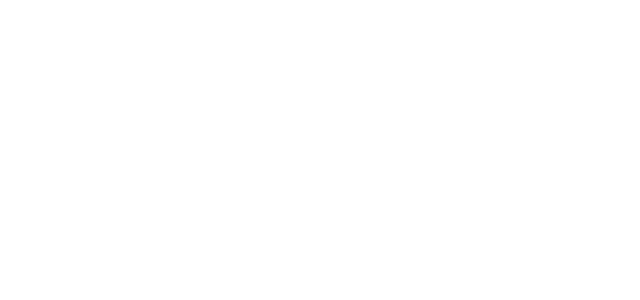
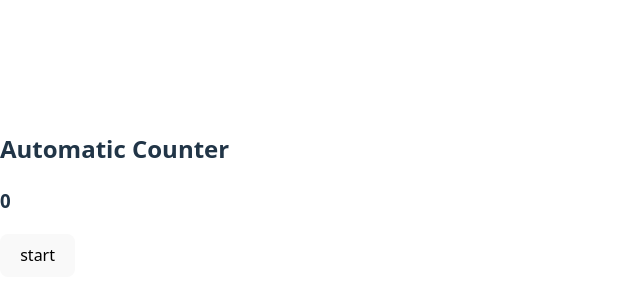
Before and after one commit to Sulakshyana/react-learning, a React (Vite) app: page /auto-counter in a window 1280 px wide. Before the commit this address had no page. Shown: the part 206-506 px from the top of the page, without its empty margins (0-640 px from the left). Built offline with nearby package versions, Linux system fonts and the light colour scheme.

Commit message:
auto-increment counter

```diff
--- /dev/null
+++ b/src/Components/AutoCounter.tsx
@@ -0,0 +1,43 @@
+import { useEffect, useState } from "react";
+
+function AutoCounter() {
+  const [count, setCount] = useState(0);
+  const [isRunning, setIsRunning] = useState(false);
+  const MaxCount = 10;
+
+  useEffect(() => {
+    let interval: number | null = null;
+    if (isRunning && count < MaxCount)
+      interval = setInterval(() => {
+        setCount((prevCount) => {
+          if (prevCount < MaxCount) {
+            return prevCount + 1;
+          } else {
+            return prevCount;
+          }
+        });
+      }, 1000);
+    if (count >= MaxCount && isRunning) {
+      setIsRunning(false);
+    }
+    return () => {
+      if (interval !== null) clearInterval(interval);
+    };
+  }, [isRunning, count]);
+
+  const toggleCounter = () => {
+    if (!isRunning && count >= MaxCount) {
+      setCount(0);
+    }
+    setIsRunning((prev) => !prev);
+  };
+  return (
+    <div>
+      <h2>Automatic Counter</h2>
+      <h3>{count}</h3>
+      <button onClick={toggleCounter}>{isRunning ? "stop" : "start"}</button>
+    </div>
+  );
+}
+
+export default AutoCounter;
--- a/src/Components/Home.tsx
+++ b/src/Components/Home.tsx
@@ -13,6 +13,9 @@ function Home() {
           <li>
             <Link to="/count">Count</Link>
           </li>
+          <li>
+            <Link to="/auto-counter">Auto Counter</Link>
+          </li>
         </ul>
       </nav>
         </>
--- a/src/router.tsx
+++ b/src/router.tsx
@@ -1,13 +1,15 @@
 import "./index.css";
 import { Route, Routes } from "react-router-dom";
-import Home from "./Components/Home";
-import Counter from "./Components/Counter";
+import AutoCounter from "./components/AutoCounter";
+import Counter from "./components/Counter";
+import Home from "./components/Home";
 
 const Router: React.FC = () => {
   return (
     <Routes>
       <Route path="/" element={<Home />} />
       <Route path="/count" element={<Counter />} />
+      <Route path="/auto-counter" element={<AutoCounter />} />
     </Routes>
   );
 };
```
Also changed, not shown: 1 other file (tests, documents, lock files or other folders).
